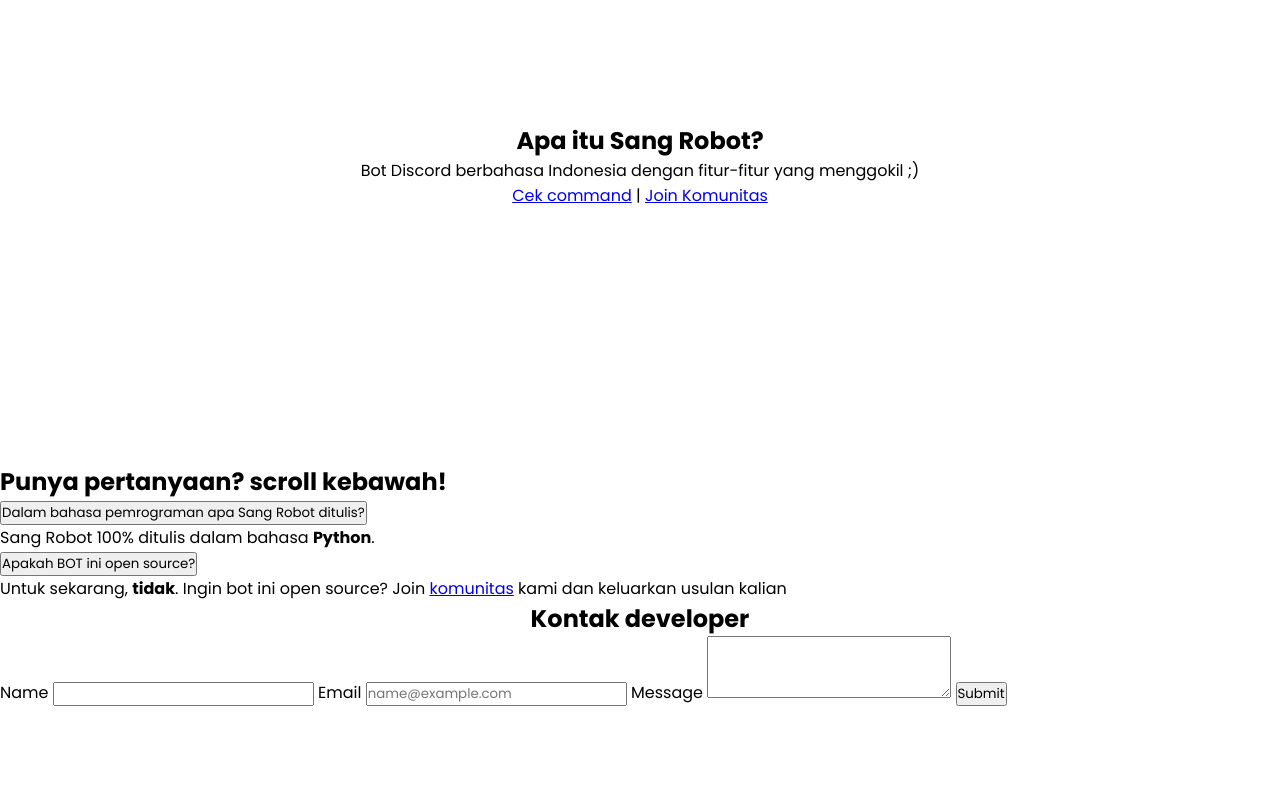
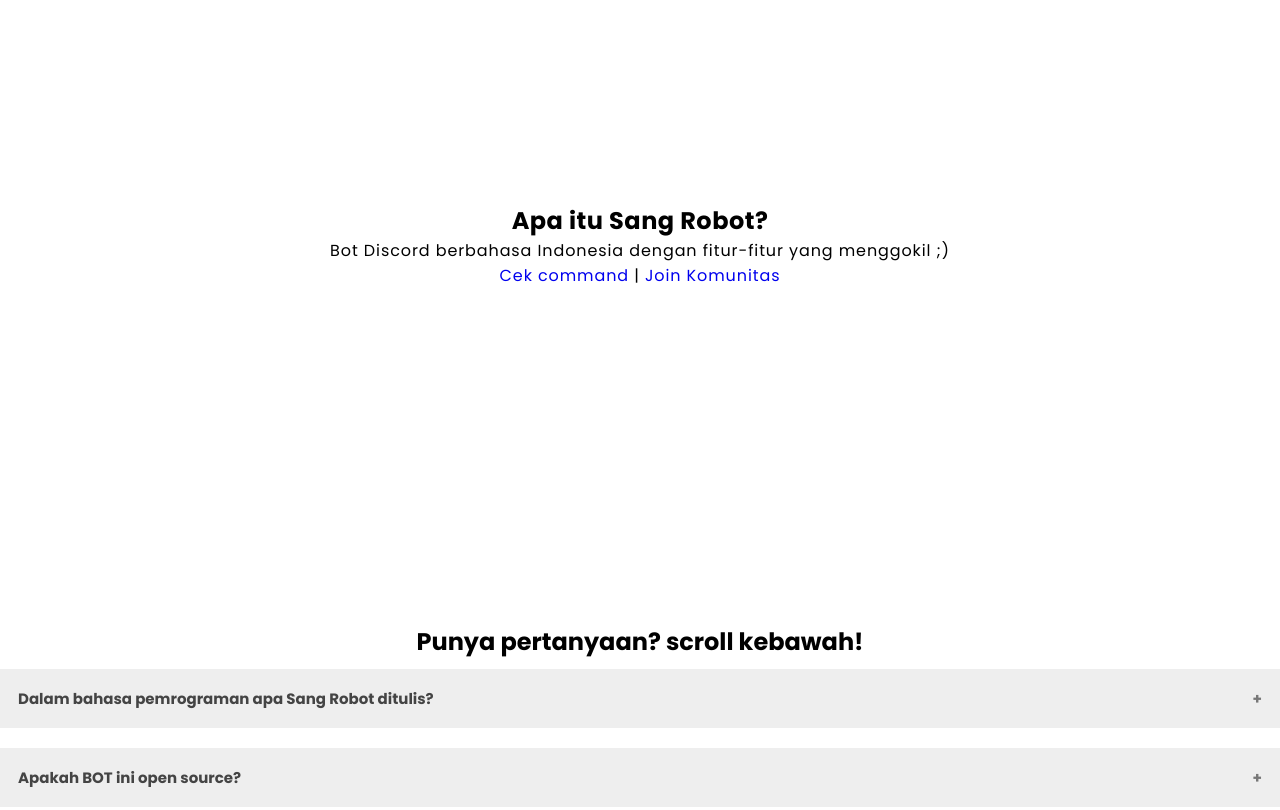
Before and after one commit to grabth/Sang-Robot, a plain HTML site: page index.html in a window 1280 px wide. Shown: the part 680-1490 px from the top of the page. Drawn offline with nearby package versions, Linux system fonts and the light colour scheme.

Commit message:
Update
A better one

```diff
--- a/css/styles.css
+++ b/css/styles.css
@@ -7,6 +7,35 @@
 }
 fa-bars{
   z-index: 2;
+}
+::-webkit-scrollbar {
+  width: 10px;
+}
+html {
+  scroll-behavior: smooth;
+}
+/* Track */
+::-webkit-scrollbar-track {
+  background: #fff;
+}
+
+/* Handle */
+::-webkit-scrollbar-thumb {
+  background: #888;
+  border-radius: 0px;
+}
+
+::-webkit-scrollbar-thumb:hover {
+  background: #555;
+}
+p {
+  letter-spacing: .9px;
+}
+a {
+  text-decoration: none;
+}
+h1 {
+  letter-spacing: .5px;
 }
 nav{
   display: flex;
@@ -240,3 +269,111 @@
   background-color: #33313B;
   color: #E6F5FF;
 }
+
+.sec {
+  padding-top: 7rem;
+}
+
+.faq-t {
+  text-align: center;
+}
+
+#faq {
+  padding-bottom: 20rem;
+}
+
+.accordion {
+  background-color: #eee;
+  color: #444;
+  cursor: pointer;
+  padding: 18px;
+  width: 100%;
+  border: none;
+  text-align: left;
+  outline: none;
+  font-size: 15px;
+  transition: 0.4s;
+  margin: 10px 0;
+  font-weight: bold;
+}
+
+.active, .accordion:hover {
+  background-color: #ccc;
+}
+
+.accordion:after {
+  content: '\002B';
+  color: #777;
+  float: right;
+  margin-left: 5px;
+}
+
+.active:after {
+  content: "\2212";
+}
+
+.panel {
+  padding: 0 18px;
+  background-color: white;
+  max-height: 0;
+  overflow: hidden;
+  transition: max-height 0.2s ease-out;
+}
+
+input[type=text], select {
+  width: 100%;
+  padding: 12px 20px;
+  margin: 8px 0;
+  display: inline-block;
+  border: 1px solid #ccc;
+  border-radius: 4px;
+  box-sizing: border-box;
+}
+
+input[type=email], select {
+  width: 100%;
+  padding: 12px 20px;
+  margin: 8px 0;
+  display: inline-block;
+  border: 1px solid #ccc;
+  border-radius: 4px;
+  box-sizing: border-box;
+}
+
+input[type=submit] {
+  width: 100%;
+  background-color: #4CAF50;
+  color: white;
+  padding: 14px 20px;
+  margin: 8px 0;
+  border: none;
+  border-radius: 4px;
+  cursor: pointer;
+}
+
+input[type=submit]:hover {
+  background-color: #45a049;
+}
+
+#kontak {
+  border-radius: 5px;
+  background-color: #f2f2f2;
+  padding: 20px;
+  width: 80%;
+  margin: auto;
+}
+
+textarea {
+  width: 100%;
+  height: 150px;
+  padding: 12px 20px;
+  box-sizing: border-box;
+  border: 2px solid #ccc;
+  border-radius: 4px;
+  background-color: #f8f8f8;
+  resize: none;
+}
+
+section {
+  padding-top: 5rem;
+}
```
